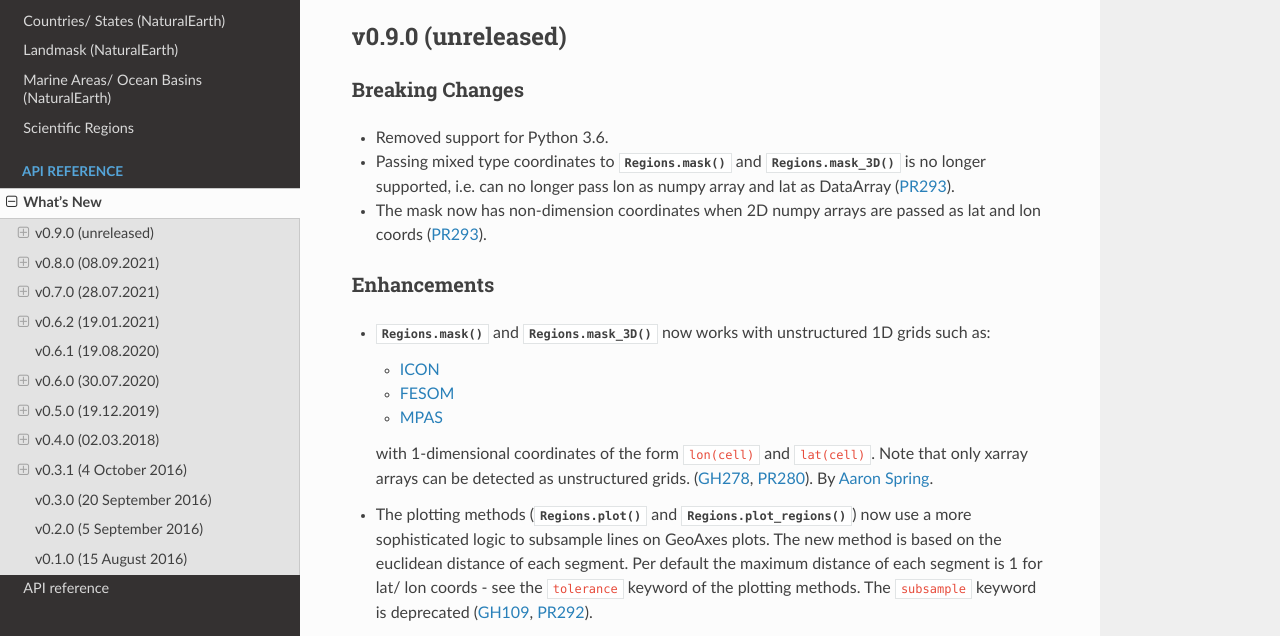
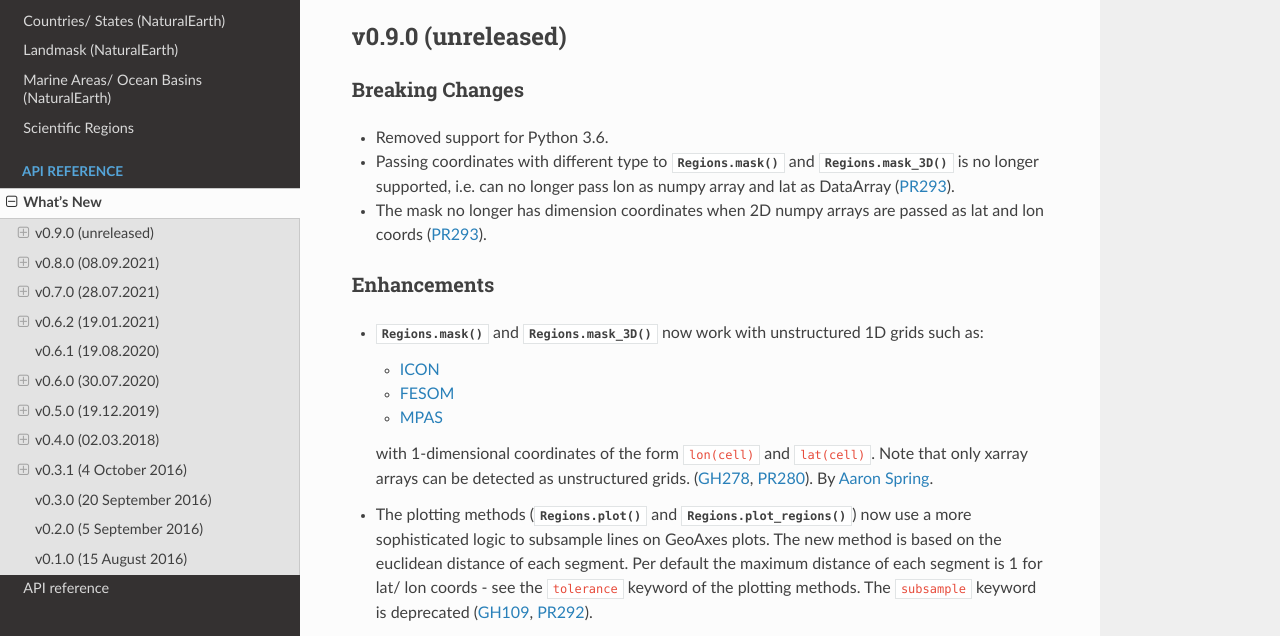
Before and after one commit to regionmask/regionmask, a Sphinx documentation site: the page built from docs/whats_new.rst, in a window 1280 px wide and 900 px high, cut to the strip 264-900 px from the top of the window. Built offline with Sphinx 7.4.7 and the Read the Docs theme 2.0.0, drawn with Linux system fonts in a browser that asks for light colours; pages that are not in the unit, such as notebooks, are missing from menus; the version number could not be read and is left out.

Commit message:
Apply suggestions from code review

```diff
--- a/docs/whats_new.rst
+++ b/docs/whats_new.rst
@@ -17,15 +17,15 @@ Breaking Changes
 ~~~~~~~~~~~~~~~~
 
 - Removed support for Python 3.6.
-- Passing mixed type coordinates to :py:meth:`Regions.mask` and :py:meth:`Regions.mask_3D`
+- Passing coordinates with different type to :py:meth:`Regions.mask` and :py:meth:`Regions.mask_3D`
   is no longer supported, i.e. can no longer pass lon as numpy array and lat as
   DataArray (:pull:`293`).
-- The mask now has non-dimension coordinates when 2D numpy arrays are passed as lat and
+- The mask no longer has dimension coordinates when 2D numpy arrays are passed as lat and
   lon coords (:pull:`293`).
 
 Enhancements
 ~~~~~~~~~~~~
-- :py:meth:`Regions.mask` and :py:meth:`Regions.mask_3D` now works with unstructured 1D
+- :py:meth:`Regions.mask` and :py:meth:`Regions.mask_3D` now work with unstructured 1D
   grids such as:
 
   - `ICON <https://code.mpimet.mpg.de/projects/iconpublic>`_
```
